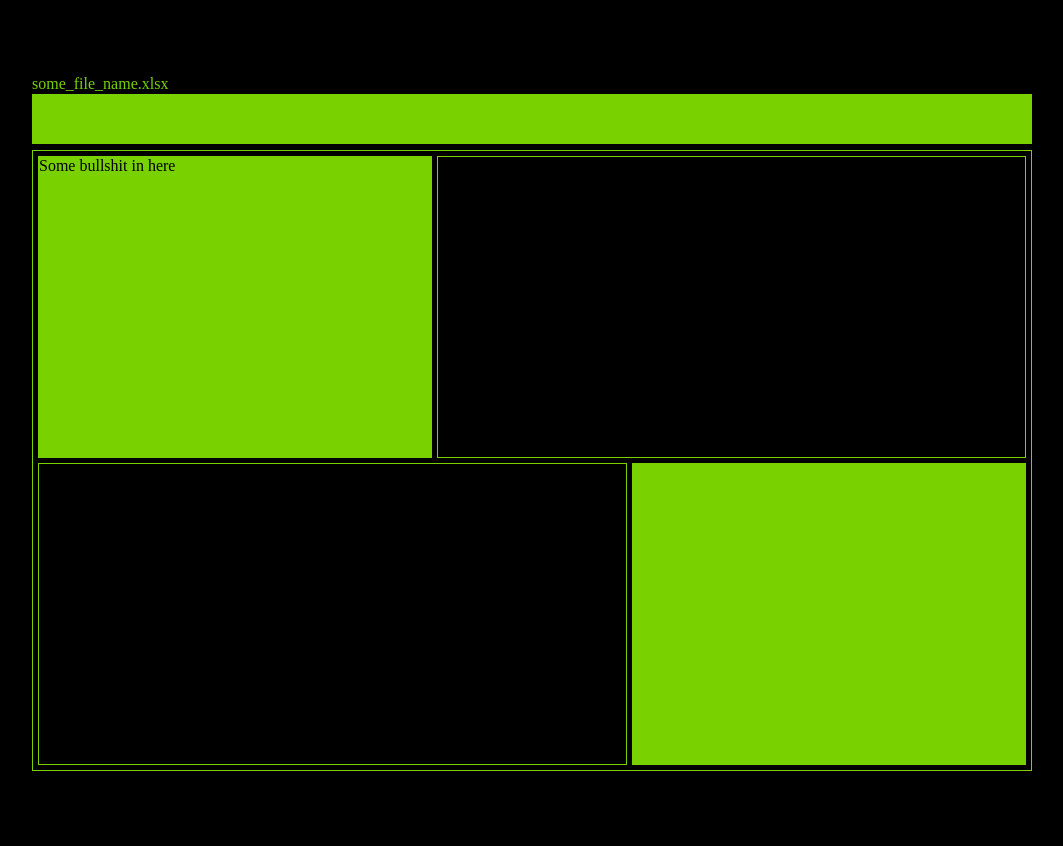
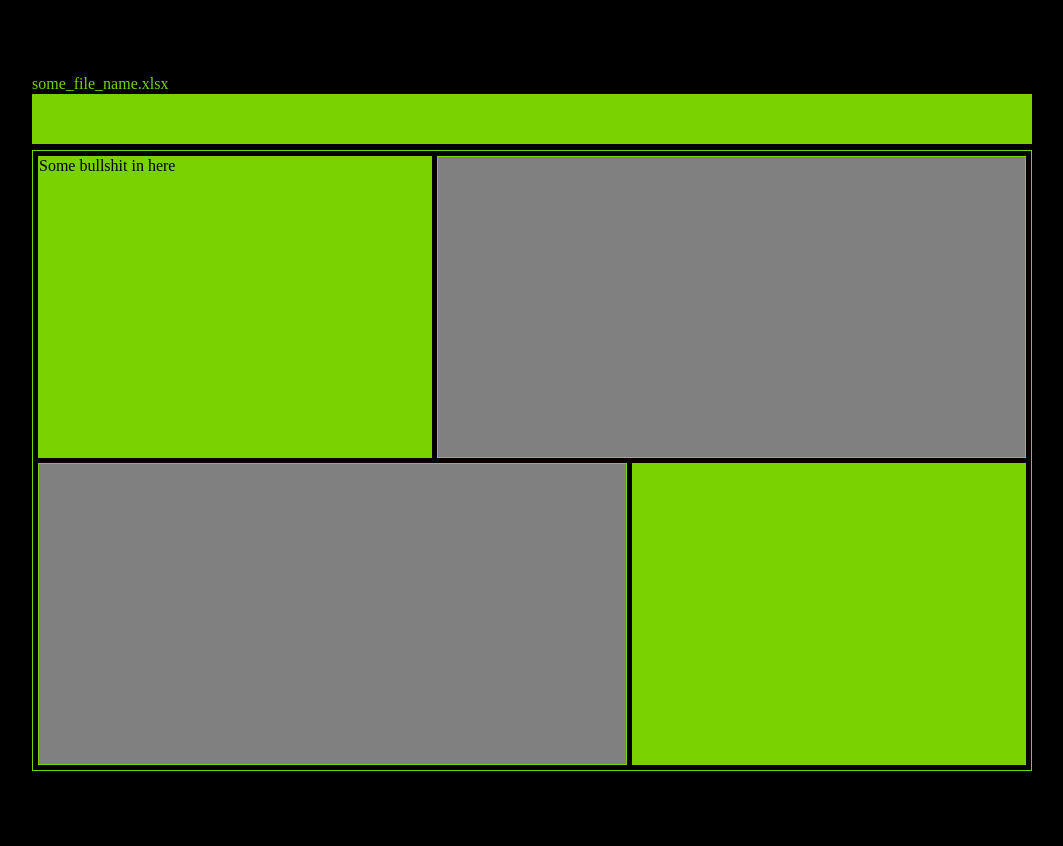
Before and after one commit to SV-2K/visualization-of-students-grades, a PHP site: page /mainPage.php in a window 1280 px wide. Shown: the part 50-896 px from the top of the page, without its empty margins (108-1171 px from the left). Run offline with PHP 8.4, Linux system fonts and the light colour scheme; some libraries are stand-ins or nearby versions.

Commit message:
charts 2

```diff
--- /dev/null
+++ b/package.json
@@ -0,0 +1,5 @@
+{
+  "dependencies": {
+    "c3": "^0.7.20"
+  }
+}
--- a/styles/mainPage.css
+++ b/styles/mainPage.css
@@ -67,6 +67,6 @@ p{
 #groups-grade-ratio, #average-grade {
     height: 300px;
     width: 600px;
-    background-color: var(--main-color);
+    background-color: grey;
     border: solid 1px var(--accent-color);
 }
```
Also changed, not shown: package-lock.json (added).
